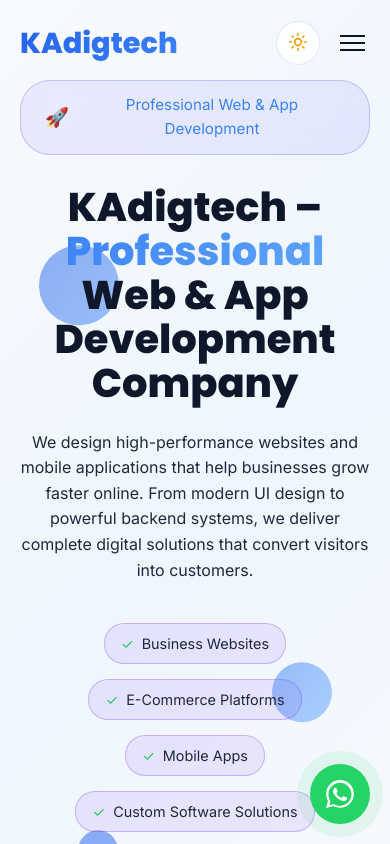
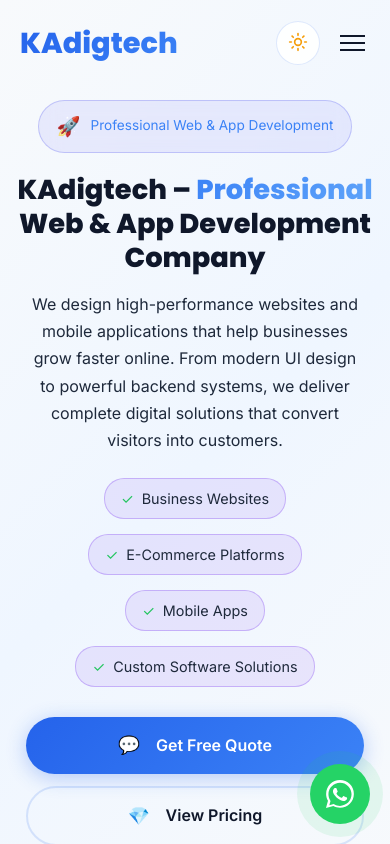
Before and after one commit to KANNAN-TECH/Buisness-website, a React (Vite) app: page / in a window 390 px wide. Shown: the top 844 px of the page. Built offline with nearby package versions, Linux system fonts and the light colour scheme.

Commit message:
feat: Make Hero section fully responsive for mobile - Responsive heading with clamp() - Buttons stack vertically on mobile - Hide decorative shapes on mobile - Proper padding and line height - Center align everything

```diff
--- a/src/styles/main.css
+++ b/src/styles/main.css
@@ -693,7 +693,8 @@
   position: relative;
   background: var(--gradient-hero);
   overflow: hidden;
-  padding-top: 80px;
+  padding: 100px 20px 60px;
+  text-align: center;
 }
 
 .hero::before {
@@ -722,7 +723,8 @@
   text-align: center;
   z-index: 1;
   max-width: 900px;
-  padding: 0 20px;
+  padding: 0 16px;
+  width: 100%;
 }
 
 .hero-badge {
@@ -744,10 +746,12 @@
 }
 
 .hero-title {
-  font-size: clamp(2.5rem, 8vw, 5rem);
-  margin-bottom: 25px;
-  line-height: 1.1;
+  font-size: clamp(1.75rem, 6vw, 3.5rem);
+  margin-bottom: 20px;
+  line-height: 1.2;
   font-weight: 800;
+  word-wrap: break-word;
+  overflow-wrap: break-word;
 }
 
 .title-word {
@@ -762,15 +766,16 @@
 }
 
 .hero-description {
-  font-size: clamp(1rem, 2vw, 1.3rem);
+  font-size: clamp(1rem, 2vw, 1.2rem);
   color: var(--text-secondary);
   max-width: 600px;
-  margin: 0 auto 40px;
+  margin: 0 auto 30px;
+  line-height: 1.6;
 }
 
 .hero-buttons {
   display: flex;
-  gap: 20px;
+  gap: 16px;
   justify-content: center;
   flex-wrap: wrap;
 }
@@ -818,6 +823,66 @@
   bottom: 20%;
   left: 20%;
   animation: float 7s ease-in-out infinite 2s;
+}
+
+/* ========== HERO MOBILE RESPONSIVE ========== */
+@media (max-width: 768px) {
+  .hero {
+    padding: 100px 16px 50px;
+    min-height: auto;
+  }
+
+  .hero-content {
+    padding: 0;
+  }
+
+  .hero-badge {
+    padding: 10px 18px;
+    font-size: 0.85rem;
+    margin-bottom: 20px;
+  }
+
+  .hero-title {
+    font-size: clamp(1.5rem, 7vw, 2.5rem);
+    line-height: 1.25;
+    margin-bottom: 16px;
+  }
+
+  .hero-description {
+    font-size: 1rem;
+    line-height: 1.7;
+    margin-bottom: 24px;
+    padding: 0 10px;
+  }
+
+  .hero-buttons {
+    flex-direction: column;
+    gap: 12px;
+    width: 100%;
+    padding: 0 10px;
+  }
+
+  .hero-buttons .btn {
+    width: 100%;
+    justify-content: center;
+    padding: 14px 24px;
+  }
+
+  /* Hide decorative shapes on mobile */
+  .hero::before,
+  .hero::after,
+  .hero-shapes,
+  .hero-shape,
+  .hero-shape-1,
+  .hero-shape-2,
+  .hero-shape-3 {
+    display: none !important;
+  }
+
+  .hero-features {
+    flex-direction: column !important;
+    align-items: center !important;
+  }
 }
 
 /* ========== SERVICES SECTION ========== */
```
